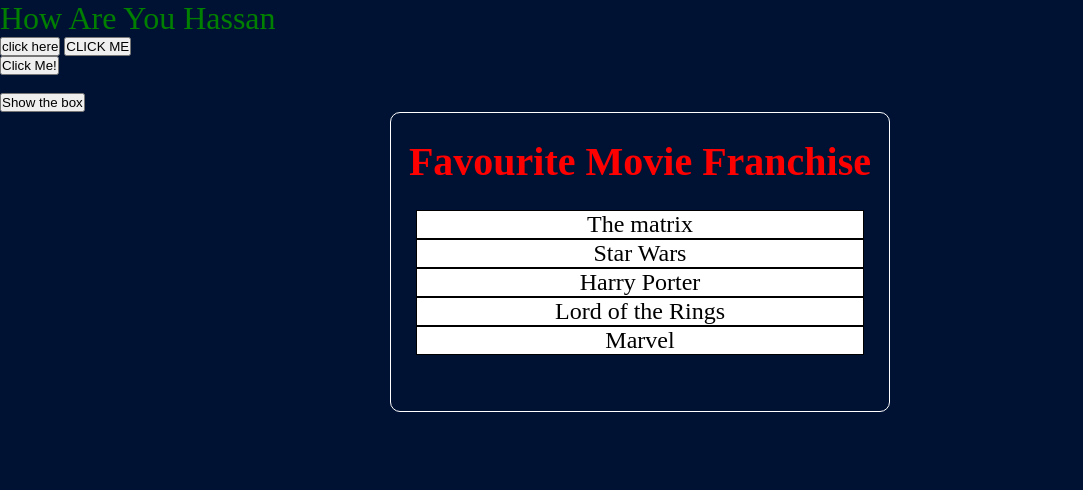
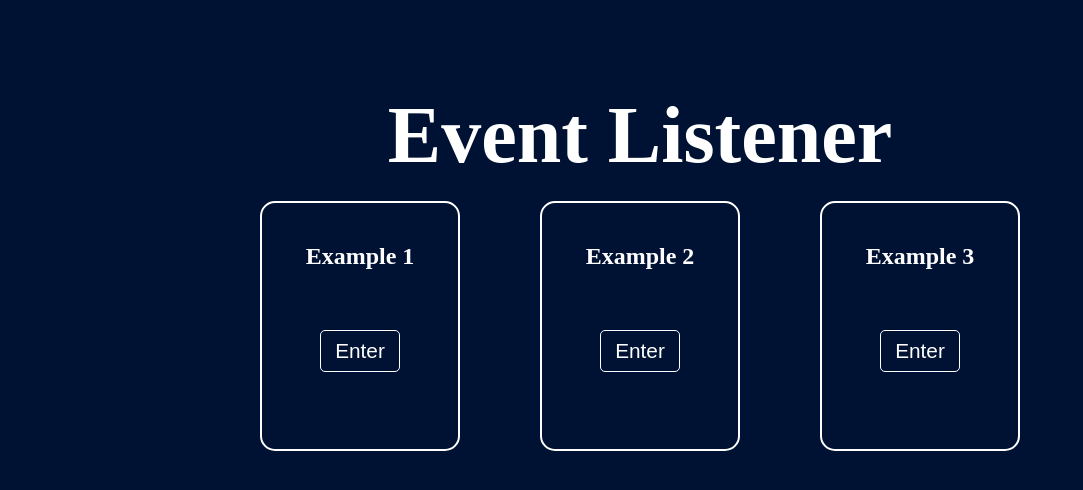
Before and after one commit to J0ker-11/greatstack, a plain HTML site: page index.html in a window 1280 px wide. Shown: the whole page, without its empty margins (0-1083 px from the left). Drawn offline with Linux system fonts and the light colour scheme.

Commit message:
more DOMS1

```diff
--- a/index.html
+++ b/index.html
@@ -8,7 +8,7 @@
 </head>
 <body>
 
-    <div class="container">
+<!--     <div class="container">
         <p id="text">How Are You Hassan</p>
         <button type="button" onclick="displayMsg()">click here</button>
         <button id="btn">CLICK ME</button>
@@ -29,6 +29,22 @@
             <li class="list-items">Lord of the Rings</li>
             <li class="list-items">Marvel</li>
         </ul>
+    </div> -->
+
+    <h1 id="main-heading">Event Listener</h1>
+    <div class="container">
+        <div class="boxes box-1">
+            <h1 id="heading">Example 1</h1>
+            <button class="btn-1" onclick="alert(' I love Javascript')">Enter</button>
+        </div>
+        <div class="boxes box-2">
+            <h1 id="heading">Example 2</h1>
+            <button class="btn-2">Enter</button>
+        </div>
+        <div class="boxes box-3">
+            <h1 id="heading">Example 3</h1>
+            <button class="btn-3">Enter</button>
+        </div>
     </div>
 
 
--- a/script.js
+++ b/script.js
@@ -1,13 +1,13 @@
-let text = document.getElementById("text");
-console.log(text);
+// let text = document.getElementById("text");
+// console.log(text);
 
-function displayMsg() {
-    console.log(`Button Clicked from Function`);
-}
+// function displayMsg() {
+//     console.log(`Button Clicked from Function`);
+// }
 
-let btn = document.getElementById("btn");
+// let btn = document.getElementById("btn");
 
-btn.addEventListener('click', function(){console.log('I have been clicked');})
+// btn.addEventListener('click', function(){console.log('I have been clicked');})
 
 
 
@@ -23,49 +23,66 @@ btn.addEventListener('click', function(){console.log('I have been clicked');})
 
 // Two or more event handler
 
-let  cooker = document.querySelector("#btns");
-cooker.addEventListener('click',function() {
-    console.log("Run First Handler");
-})
+// let  cooker = document.querySelector("#btns");
+// cooker.addEventListener('click',function() {
+//     console.log("Run First Handler");
+// })
 
-cooker.addEventListener('click',function() {
-    console.log("Run Second Handler");
-})
+// cooker.addEventListener('click',function() {
+//     console.log("Run Second Handler");
+// })
 
-let giftBoxElement = document.getElementById("gift-box");
-let buttonElement = document.getElementById("click-btn");
+// let giftBoxElement = document.getElementById("gift-box");
+// let buttonElement = document.getElementById("click-btn");
 
-buttonElement.addEventListener('click', function() {
-    giftBoxElement.classList.remove('hide');
-});
+// buttonElement.addEventListener('click', function() {
+//     giftBoxElement.classList.remove('hide');
+// });
 
 
-  //  FREECODECAMP DOM TUTORIALS
-const heading = document.getElementById("main-heading");
-heading.style.color = "red";
-console.log(heading);
+//   //  FREECODECAMP DOM TUTORIALS
+// const heading = document.getElementById("main-heading");
+// heading.style.color = "red";
+// console.log(heading);
 
-const listItems = document.getElementsByClassName("list-items");
-console.log(listItems);
+// const listItems = document.getElementsByClassName("list-items");
+// console.log(listItems);
 
-const listItems1 = document.getElementsByTagName("li");
-console.log(listItems1);
+// const listItems1 = document.getElementsByTagName("li");
+// console.log(listItems1);
 
-const listItems2 = document.querySelector(".containers");
-console.log(listItems2);
+// const listItems2 = document.querySelector(".containers");
+// console.log(listItems2);
 
-const listItems3 = document.querySelectorAll("li");
-for (let l = 0; l < listItems3.length; l++) {
-    listItems3[l].style.fontSize = "1.5rem";
-}
-console.log(listItems3);
+// const listItems3 = document.querySelectorAll("li");
+// for (let l = 0; l < listItems3.length; l++) {
+//     listItems3[l].style.fontSize = "1.5rem";
+// }
+// console.log(listItems3);
 
 
-const ul = document.querySelector("ul");
-const li = document.createElement("li");
-ul.append(li);
-li.innerText = "X-Men";
-li.remove();
+// const ul = document.querySelector("ul");
+// const li = document.createElement("li");
+// ul.append(li);
+// li.innerText = "X-Men";
+// li.remove();
+
+
+// EVENT LITENER
+
+const buttonTwo = document.querySelector('.btn-2');
+function alertBtn () {
+    alert('I also Love Javascript');
+}
+buttonTwo.addEventListener('click', alertBtn)
+
+const newBackground = document.querySelector('.box-3');
+function changeBackground () {
+    newBackground.style.backgroundColor = "blue";
+}
+newBackground.addEventListener('mouseover', changeBackground)
+
+
 
 
 
--- a/styles.css
+++ b/styles.css
@@ -21,7 +21,7 @@ body {
 #gift-box {
     font-size: 5em;
 }
-
+/*
 .containers {
     border: 1px solid white;
     border-radius: 10px;
@@ -51,4 +51,49 @@ body {
     max-width: 90%;
     border: 1px black solid;
     margin: auto;
+} */
+
+#main-heading {
+    color: white;
+    text-align: center;
+    margin-top: 90px;
+    font-size: 5rem;
 }
+
+.container {
+    display: flex;
+    justify-content: center;
+    gap: 40px;
+    align-items: center;
+    color: white;
+}
+
+.boxes {
+ text-align: center;
+ font-size: 0.75rem;
+}
+
+#heading {
+    margin: 40px;
+}
+
+.box-1,.box-2,.box-3 {
+    border: 2px solid white;
+    border-radius: 15px;
+    width: 90%;
+    max-width: 200px;
+    height: 250px;
+    margin: 20px;
+}
+
+button {
+    margin-top: 20px;
+    font-size: 1.3rem;
+    padding: 8px;
+    border: 1px solid white;
+    border-radius: 5px;
+    background: #001234;
+    color: white;
+    width: 80px;
+    cursor: pointer;
+}
```
